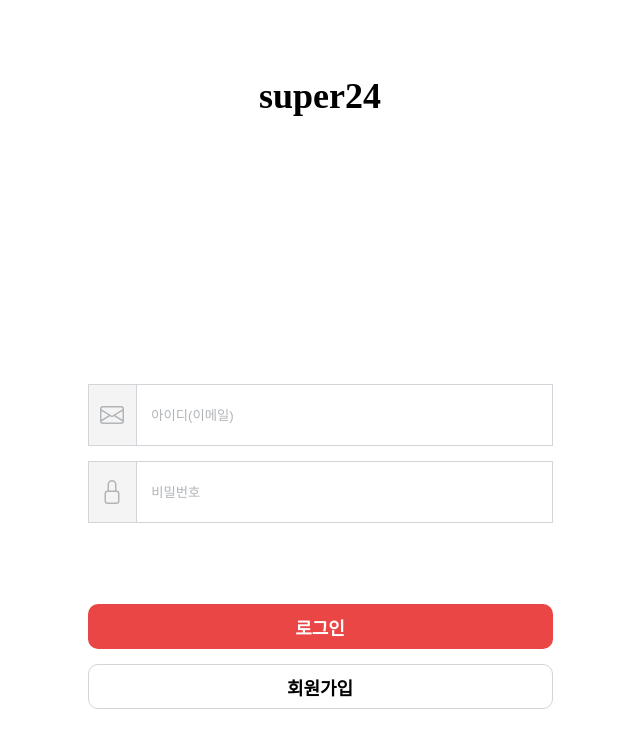
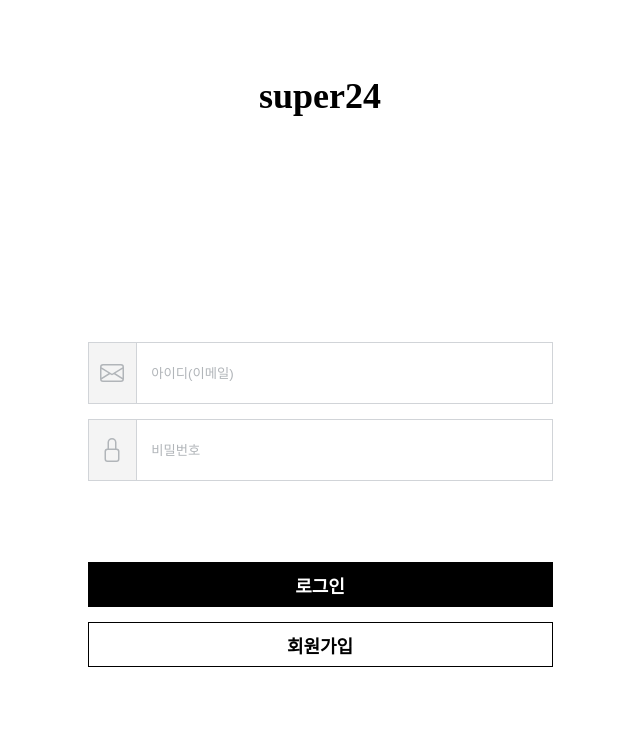
Before and after one commit to ujeans/shoppingmall_frontend, a React (Create React App) app in the folder shoppingmall/: page /login in a window 1280 px wide. Shown: the top 748 px of the page, without its empty margins (320-960 px from the left). Built offline with nearby package versions, Linux system fonts and the light colour scheme.

Commit message:
fix : nav, 로그인, 회원가입 버튼 수정
각 페이지 버튼 수정 및 로그아웃 버튼 추가

```diff
--- a/shoppingmall/src/components/nav/Nav.js
+++ b/shoppingmall/src/components/nav/Nav.js
@@ -6,6 +6,7 @@ import Navigation from "./Navigation";
 //svg
 import mypage from "../../assets/mypage.svg";
 import cart from "../../assets/cart.svg";
+import { BlackBtn, WhiteBtn } from "../../style/CommonStyles";
 
 const Nav = ({ children }) => {
   const [isLoggedIn, setLoggedIn] = useState(false);
@@ -28,6 +29,7 @@ const Nav = ({ children }) => {
                   <Icon src={cart} />
                   <ButtonText>장바구니</ButtonText>
                 </CartButton>
+                <LogoutButton>로그아웃</LogoutButton>
               </>
             ) : (
               <>
@@ -73,25 +75,24 @@ const Title = styled.h2`
 
 const ButtonWrapper = styled.div``;
 
-const LoginButton = styled.button`
-  border-radius: 20px;
-  border: 0px;
-  background-color: ${theme.mainColor};
-  color: #ffffff;
+const LoginButton = styled(BlackBtn)`
   font-weight: 700;
   padding: 10px 17px 10px 17px;
   margin-right: 12px;
   cursor: pointer;
 `;
 
-const SignupButton = styled.button`
-  border: 1px solid rgba(0, 0, 0, 0.5);
-  border-radius: 20px;
+const LogoutButton = styled(BlackBtn)`
+  font-weight: 700;
+  padding: 10px 17px 10px 17px;
+  margin-right: 12px;
+  cursor: pointer;
+`;
+
+const SignupButton = styled(WhiteBtn)`
   padding: 10px 17px 10px 17px;
   margin-right: 20px;
-  outline: 0;
   cursor: pointer;
-  background-color: #ffffff;
 `;
 
 const MyPageButton = styled.button`
--- a/shoppingmall/src/components/userAccount/Login.js
+++ b/shoppingmall/src/components/userAccount/Login.js
@@ -9,6 +9,7 @@ import Modal from "../commom/Modal/Modal";
 //svg
 import email from "../../assets/email.svg";
 import password from "../../assets/password.svg";
+import { BlackBtn, WhiteBtn } from "../../style/CommonStyles";
 
 const Login = () => {
   //로그인 정보
@@ -120,33 +121,23 @@ const InputWrapper = styled.div`
   flex-direction: column;
   align-items: center;
   width: 100%;
-  margin: 262px 0 66px 0;
+  margin: 220px 0 66px 0;
 `;
 
-const SubmitButton = styled.button`
+const SubmitButton = styled(BlackBtn)`
   width: 100%;
   max-width: 465px;
   height: 45px;
-  border-radius: 10px;
-  border: 0px;
-  background-color: ${theme.mainColor};
-  color: #ffffff;
   font-size: 18px;
   font-weight: 700;
   margin-bottom: 15px;
   cursor: pointer;
 `;
 
-const SignupButton = styled.button`
+const SignupButton = styled(WhiteBtn)`
   width: 465px;
   height: 45px;
   font-weight: 700;
   font-size: 18px;
-  border: 1px solid ${theme.border};
-  border-radius: 10px;
-  background-color: #ffffff;
   cursor: pointer;
-  &:hover {
-    background-color: ${theme.border};
-  }
 `;
--- a/shoppingmall/src/components/userAccount/Signup.js
+++ b/shoppingmall/src/components/userAccount/Signup.js
@@ -12,6 +12,7 @@ import people from "../../assets/people.svg";
 import phone from "../../assets/phone.svg";
 import home from "../../assets/home.svg";
 import userCircle from "../../assets/userCircle.svg";
+import { BlackBtn } from "../../style/CommonStyles";
 
 const Signup = () => {
   //유저 정보
@@ -23,7 +24,7 @@ const Signup = () => {
     phone: "",
     addr: "",
     nickname: "",
-    img: null,
+    img: "",
   });
 
   //이미지 미리보기
@@ -76,7 +77,7 @@ const Signup = () => {
       return;
     }
     try {
-      await fetch("/signup", {
+      const response = await fetch(`${process.env.REACT_APP_API_URL}/signup`, {
         method: "POST",
         headers: {
           "Content-Type": "application/json; charset=utf-8",
@@ -91,9 +92,9 @@ const Signup = () => {
         }),
       });
 
-      // if (!response.ok) {
-      //   throw new Error("회원가입에 실패하였습니다.");
-      // }
+      if (!response.ok) {
+        throw new Error("회원가입에 실패하였습니다.");
+      }
       moveToLogin();
     } catch (error) {
       setModalMessage("이메일과 비밀번호를 확인하세요");
@@ -322,19 +323,14 @@ const PreviewImage = styled.img`
   cursor: pointer;
 `;
 
-const SubmitButton = styled.button`
+const SubmitButton = styled(BlackBtn)`
   width: 100%;
   margin-bottom: 43px;
   max-width: 465px;
   height: 45px;
-  border-radius: 10px;
-  border: none;
-  background-color: ${theme.mainColor};
-  color: #ffffff;
   font-weight: 700;
   cursor: pointer;
-  &:disabled {
-    background-color: "#F4F4F4";
+  S &:disabled {
     cursor: not-allowed;
   }
 `;
```
